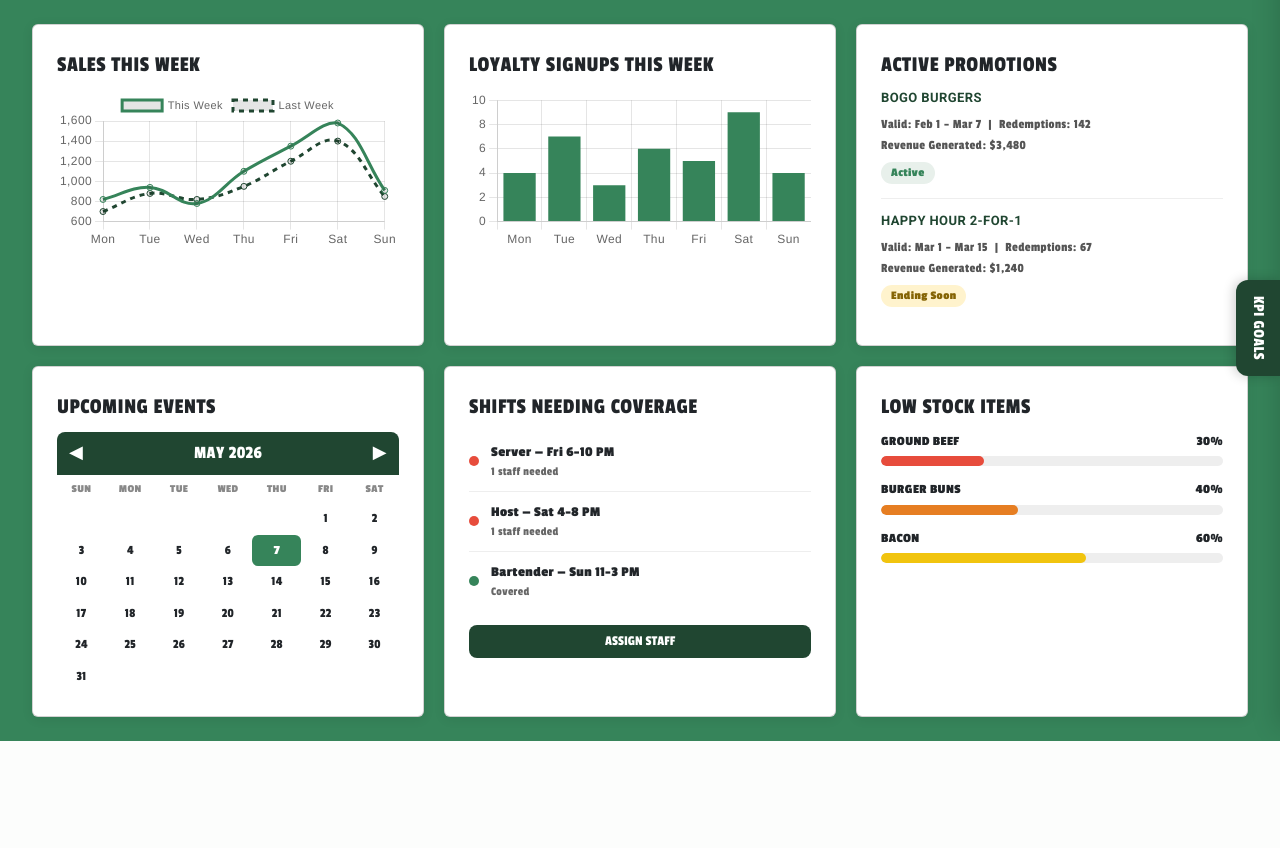
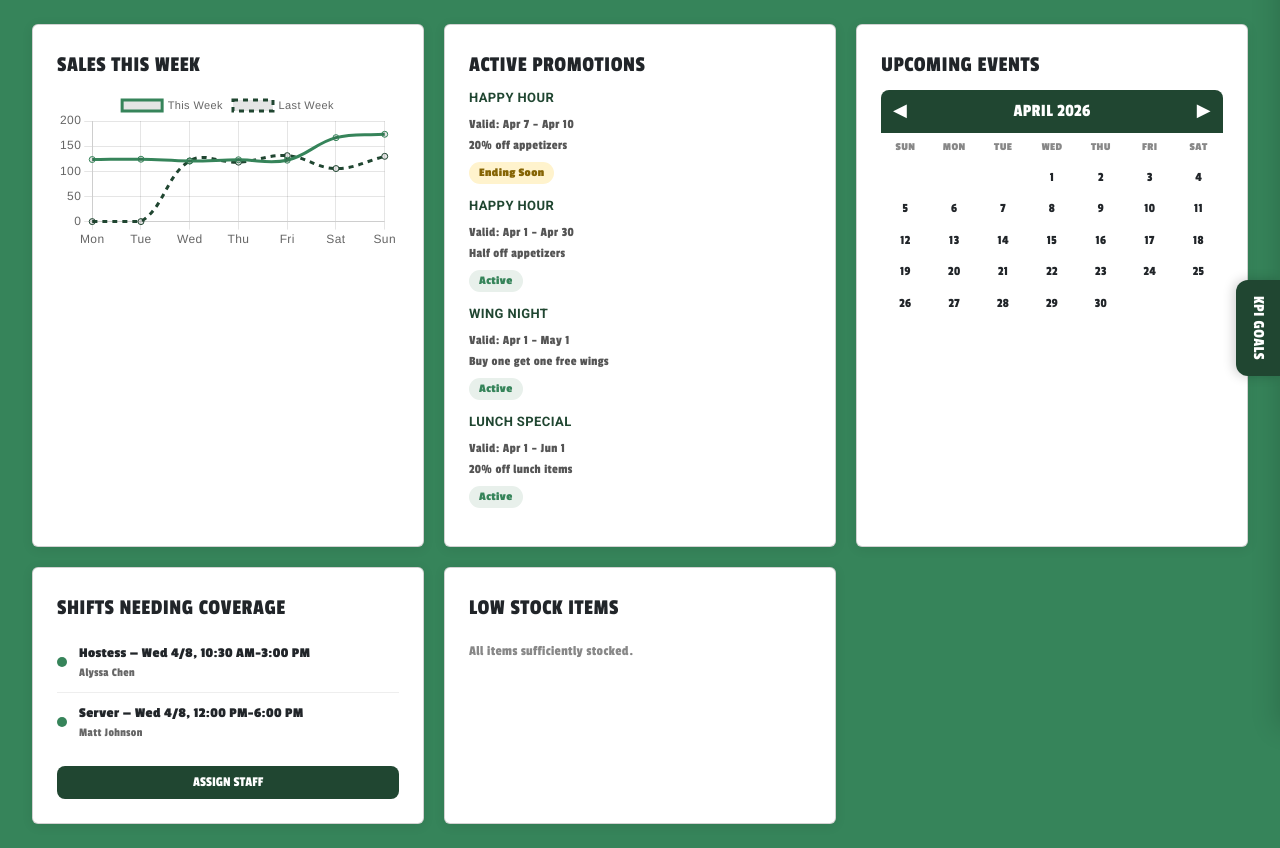
Before and after one commit to UMDBMGT407/S2026_TEAM7, a Flask app: page /dashboard in a window 1280 px wide. Shown: the part 72-920 px from the top of the page. Before the commit the page ends 813 px from the top, so only its background shows below. Run offline with Flask 3, Linux system fonts and the light colour scheme; a user stored in the database is signed in; data comes from the database, SQL or seed files in the repository; some libraries are stand-ins or nearby versions.

Commit message:
Update dashboard.html

```diff
--- a/templates/dashboard.html
+++ b/templates/dashboard.html
@@ -126,26 +126,23 @@
         <canvas id="salesChart" height="160"></canvas>
       </div>
 
-      <div class="card">
-        <div class="card-title">LOYALTY SIGNUPS THIS WEEK</div>
-        <canvas id="loyaltyChart" height="160"></canvas>
-      </div>
 
       <div class="card">
         <div class="card-title">ACTIVE PROMOTIONS</div>
-        <div class="promo-item">
-          <div class="promo-name">BOGO BURGERS</div>
-          <div class="promo-detail">Valid: Feb 1 – Mar 7 &nbsp;|&nbsp; Redemptions: 142</div>
-          <div class="promo-detail">Revenue Generated: $3,480</div>
-          <span class="promo-status status-active">Active</span>
-        </div>
-        <div class="promo-item">
-          <div class="promo-name">HAPPY HOUR 2-FOR-1</div>
-          <div class="promo-detail">Valid: Mar 1 – Mar 15 &nbsp;|&nbsp; Redemptions: 67</div>
-          <div class="promo-detail">Revenue Generated: $1,240</div>
-          <span class="promo-status status-ending">Ending Soon</span>
-        </div>
+        {% for p in active_promotions %}
+        <a href="{{ url_for('view_promos') }}" style="text-decoration:none; color:inherit;">
+          <div class="promo-item">
+            <div class="promo-name">{{ p.promotion_name | upper }}</div>
+            <div class="promo-detail">Valid: {{ p.start_date.strftime('%b %-d') }} – {{ p.end_date.strftime('%b %-d') }}</div>
+            <div class="promo-detail">{{ p.description }}</div>
+            <span class="promo-status {{ 'status-ending' if p.badge == 'Ending Soon' else 'status-active' }}">{{ p.badge }}</span>
+          </div>
+        </a>
+        {% else %}
+        <p style="color:#888; font-size:14px;">No active promotions today.</p>
+        {% endfor %}
       </div>
+
 
       <div class="card">
         <div class="card-title">UPCOMING EVENTS</div>
@@ -161,46 +158,37 @@
 
       <div class="card">
         <div class="card-title">SHIFTS NEEDING COVERAGE</div>
+        {% for s in shifts %}
         <div class="shift-item">
-          <div class="shift-dot"></div>
+          <div class="shift-dot {{ 'covered' if s.covered else '' }}"></div>
           <div class="shift-info">
-            <div class="shift-name">Server — Fri 6–10 PM</div>
-            <div class="shift-time">1 staff needed</div>
+            <div class="shift-name">{{ s.role }} — {{ s.date_label }}, {{ s.time_range }}</div>
+            <div class="shift-time">{{ s.staff_name if s.covered else '1 staff needed' }}</div>
           </div>
         </div>
-        <div class="shift-item">
-          <div class="shift-dot"></div>
-          <div class="shift-info">
-            <div class="shift-name">Host — Sat 4–8 PM</div>
-            <div class="shift-time">1 staff needed</div>
-          </div>
-        </div>
-        <div class="shift-item">
-          <div class="shift-dot covered"></div>
-          <div class="shift-info">
-            <div class="shift-name">Bartender — Sun 11–3 PM</div>
-            <div class="shift-time">Covered</div>
-          </div>
-        </div>
+        {% else %}
+        <p style="color:#888; font-size:14px; margin-top:8px;">No shifts in the next 7 days.</p>
+        {% endfor %}
         <button class="assign-btn" onclick="window.location.href='{{ url_for('shift_management') }}'">ASSIGN STAFF</button>
       </div>
 
       <div class="card">
         <div class="card-title">LOW STOCK ITEMS</div>
+        {% for item in low_stock %}
         <div class="stock-item">
-          <div class="stock-header"><span>GROUND BEEF</span><span>30%</span></div>
-          <div class="stock-bar-bg"><div class="stock-bar bar-red" style="width:30%"></div></div>
+          <div class="stock-header">
+            <span>{{ item.InventoryName | upper }}</span>
+            <span>{{ item.pct }}%</span>
+          </div>
+          <div class="stock-bar-bg">
+            <div class="stock-bar {% if item.pct < 40 %}bar-red{% elif item.pct < 70 %}bar-orange{% else %}bar-yellow{% endif %}"
+                 style="width:{{ item.pct }}%"></div>
+          </div>
         </div>
-        <div class="stock-item">
-          <div class="stock-header"><span>BURGER BUNS</span><span>40%</span></div>
-          <div class="stock-bar-bg"><div class="stock-bar bar-orange" style="width:40%"></div></div>
-        </div>
-        <div class="stock-item">
-          <div class="stock-header"><span>BACON</span><span>60%</span></div>
-          <div class="stock-bar-bg"><div class="stock-bar bar-yellow" style="width:60%"></div></div>
-        </div>
+        {% else %}
+        <p style="color:#888; font-size:14px; margin-top:8px;">All items sufficiently stocked.</p>
+        {% endfor %}
       </div>
-    </div>
 
     <div class="kpi-toggle" onclick="toggleKPI()">KPI GOALS</div>
     <div class="overlay" id="overlay" onclick="toggleKPI()"></div>
@@ -220,20 +208,7 @@
         </div>
         <div class="kpi-bar-bg"><div class="kpi-bar yellow" id="revenueBar" style="width:70%"></div></div>
       </div>
-      <hr class="kpi-divider">
 
-      <div class="kpi-goal">
-        <div class="kpi-goal-label">LOYALTY SIGNUPS TARGET</div>
-        <div class="kpi-input-row">
-          <input class="kpi-input" id="loyaltyGoal" type="number" placeholder="e.g. 50" value="50">
-          <button class="kpi-save-btn" onclick="updateKPI()">Set</button>
-        </div>
-        <div class="kpi-progress-row">
-          <span id="loyaltyLabel">32 / 50</span>
-          <span id="loyaltyPct">64%</span>
-        </div>
-        <div class="kpi-bar-bg"><div class="kpi-bar yellow" id="loyaltyBar" style="width:64%"></div></div>
-      </div>
       <hr class="kpi-divider">
 
       <div class="kpi-goal">
@@ -267,14 +242,11 @@
 
   <script src="https://cdn.jsdelivr.net/npm/chart.js"></script>
   <script>
-    const eventDays = [
-      { day: 7, month: 4 },
-      { day: 4, month: 5 },
-      { day: 6, month: 5 }
-    ];
+    const eventDays = {{ event_days | tojson }};
 
-    let currentMonth = 4;
-    let currentYear = 2026;
+    const now = new Date();
+    let currentMonth = now.getMonth();
+    let currentYear = now.getFullYear();
     const dayNames = ['SUN','MON','TUE','WED','THU','FRI','SAT'];
     const MONTH_NAMES = ['JANUARY','FEBRUARY','MARCH','APRIL','MAY','JUNE','JULY','AUGUST','SEPTEMBER','OCTOBER','NOVEMBER','DECEMBER'];
 
@@ -335,18 +307,18 @@
     new Chart(document.getElementById('salesChart'), {
       type: 'line',
       data: {
-        labels: ['Mon','Tue','Wed','Thu','Fri','Sat','Sun'],
+        labels: {{ day_labels | tojson }},
         datasets: [
           {
             label: 'This Week',
-            data: [820,940,780,1100,1350,1580,910],
+            data: {{ sales_this_week | tojson }},
             borderColor: '#36845a',
             tension: 0.4,
             fill: false
           },
           {
             label: 'Last Week',
-            data: [700,880,820,950,1200,1400,850],
+            data: {{ sales_last_week | tojson }},
             borderColor: '#204631',
             tension: 0.4,
             fill: false,
@@ -357,40 +329,15 @@
       options: {
         plugins: {
           legend: {
-            labels: {
-              font: { size: 11 }
-            }
+            labels: { font: { size: 11 } }
           }
         },
         scales: {
-          y: {
-            beginAtZero: false
-          }
+          y: { beginAtZero: false }
         }
       }
     });
 
-    new Chart(document.getElementById('loyaltyChart'), {
-      type: 'bar',
-      data: {
-        labels: ['Mon','Tue','Wed','Thu','Fri','Sat','Sun'],
-        datasets: [
-          {
-            label: 'Signups',
-            data: [4,7,3,6,5,9,4],
-            backgroundColor: '#36845a'
-          }
-        ]
-      },
-      options: {
-        plugins: {
-          legend: { display: false }
-        },
-        scales: {
-          y: { beginAtZero: true }
-        }
-      }
-    });
 
     function toggleKPI() {
       document.getElementById('kpiPanel').classList.toggle('open');
@@ -399,7 +346,6 @@
 
     const kpiData = {
       revenue: { current: 3480, goal: 5000 },
-      loyalty: { current: 32, goal: 50 },
       events:  { current: 4, goal: 10 },
       shifts:  { current: 80, goal: 95 }
     };
@@ -412,7 +358,6 @@
 
     function updateKPI() {
       kpiData.revenue.goal = +document.getElementById('revenueGoal').value || 5000;
-      kpiData.loyalty.goal = +document.getElementById('loyaltyGoal').value || 50;
       kpiData.events.goal  = +document.getElementById('eventsGoal').value || 10;
       kpiData.shifts.goal  = +document.getElementById('shiftsGoal').value || 95;
 
```
